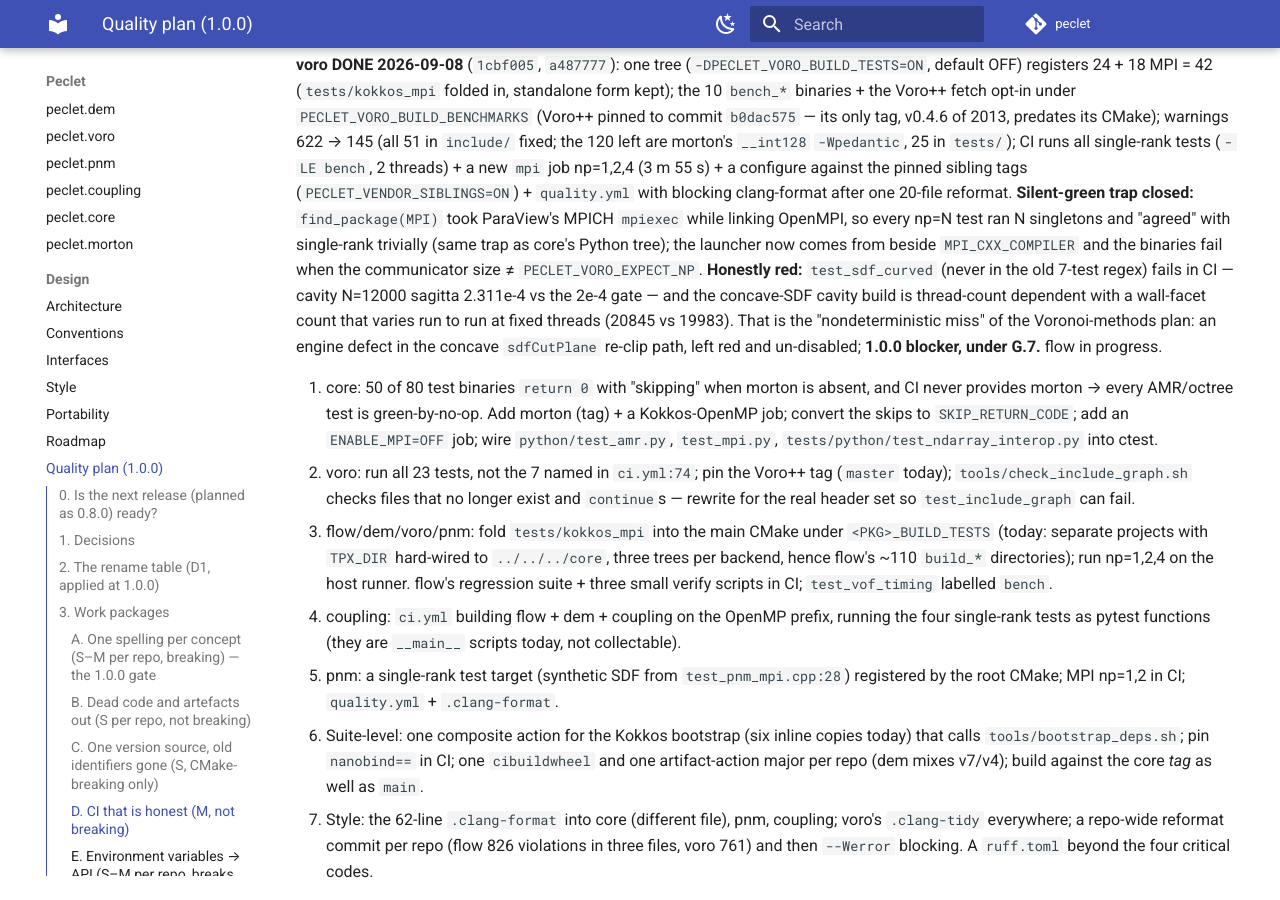
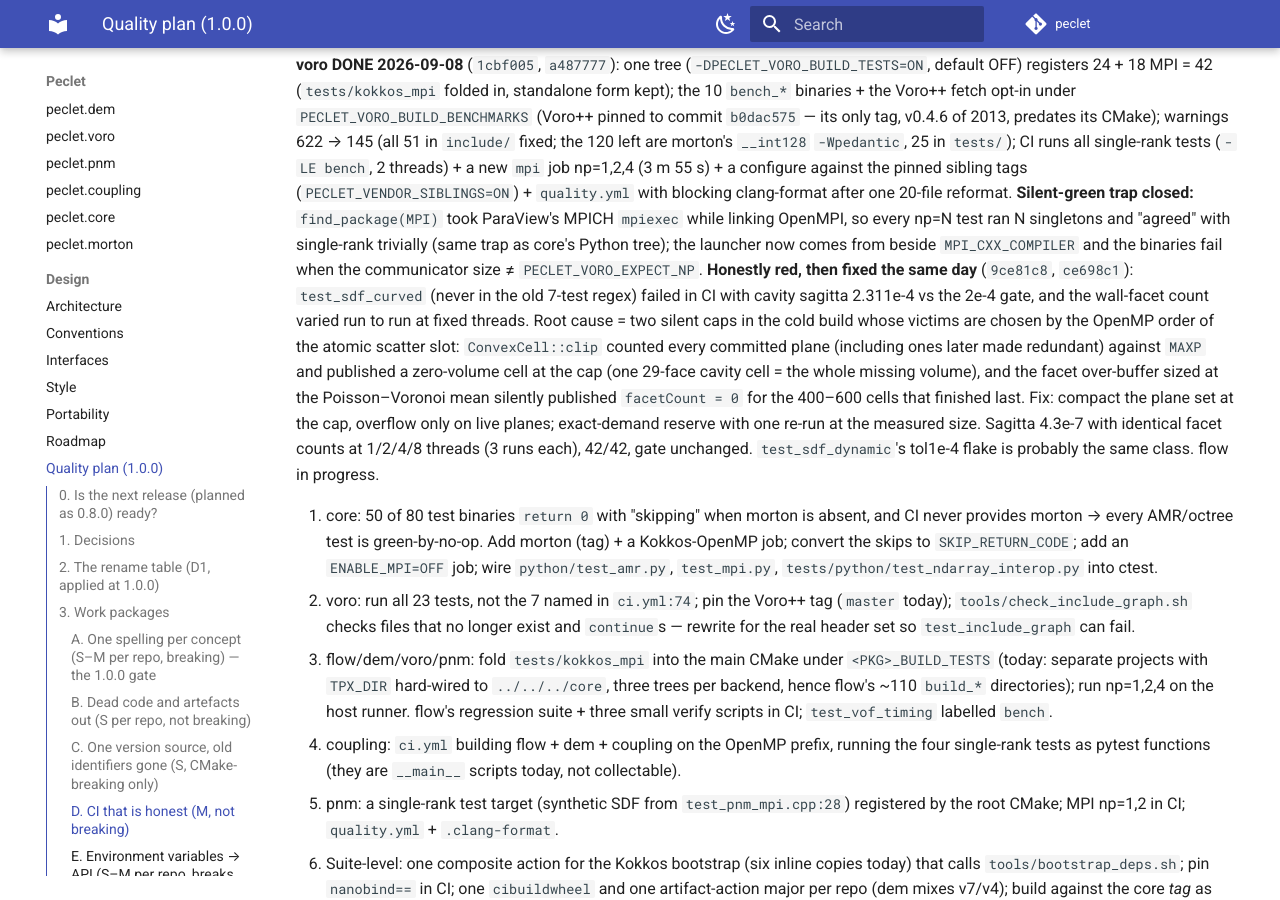
Before and after one commit to computational-chemical-engineering/peclet, an MkDocs documentation site: the page built from docs/QUALITY_PLAN.md, in a window 1280 px wide and 900 px high, scrolled down 5849 px. Built offline with MkDocs 1.6.1 and Material for MkDocs 9.7.7, drawn with Linux system fonts in a browser that asks for light colours; comment, search, counter and statistics services are not loaded; some of the changed text lies outside the part shown.

Commit message:
bump voro (ce698c1: test_sdf_curved root-caused — order-dependent silent overflow caps in clip and the facet over-buffer); QUALITY_PLAN, CLAUDE.md
Co-Authored-By: Claude Fable 5.1 <noreply@anthropic.com>
Claude-Session: https://claude.ai/code/session_01Wqm2gbrbGKeKH8YVUHoTch

```diff
--- a/docs/QUALITY_PLAN.md
+++ b/docs/QUALITY_PLAN.md
@@ -207,11 +207,17 @@ clang-format after one 20-file reformat. **Silent-green trap closed:** `find_pac
 ParaView's MPICH `mpiexec` while linking OpenMPI, so every np=N test ran N singletons and "agreed"
 with single-rank trivially (same trap as core's Python tree); the launcher now comes from beside
 `MPI_CXX_COMPILER` and the binaries fail when the communicator size ≠ `PECLET_VORO_EXPECT_NP`.
-**Honestly red:** `test_sdf_curved` (never in the old 7-test regex) fails in CI — cavity N=12000
-sagitta 2.311e-4 vs the 2e-4 gate — and the concave-SDF cavity build is thread-count dependent with
-a wall-facet count that varies run to run at fixed threads (20845 vs 19983). That is the
-"nondeterministic miss" of the Voronoi-methods plan: an engine defect in the concave `sdfCutPlane`
-re-clip path, left red and un-disabled; **1.0.0 blocker, under G.7.** flow in progress.
+**Honestly red, then fixed the same day** (`9ce81c8`, `ce698c1`): `test_sdf_curved` (never in the old
+7-test regex) failed in CI with cavity sagitta 2.311e-4 vs the 2e-4 gate, and the wall-facet count
+varied run to run at fixed threads. Root cause = two silent caps in the cold build whose victims are
+chosen by the OpenMP order of the atomic scatter slot: `ConvexCell::clip` counted every committed
+plane (including ones later made redundant) against `MAXP` and published a zero-volume cell at the
+cap (one 29-face cavity cell = the whole missing volume), and the facet over-buffer sized at the
+Poisson–Voronoi mean silently published `facetCount = 0` for the 400–600 cells that finished last.
+Fix: compact the plane set at the cap, overflow only on live planes; exact-demand reserve with one
+re-run at the measured size. Sagitta 4.3e-7 with identical facet counts at 1/2/4/8 threads (3 runs
+each), 42/42, gate unchanged. `test_sdf_dynamic`'s tol1e-4 flake is probably the same class.
+flow in progress.
 
 1. core: 50 of 80 test binaries `return 0` with "skipping" when morton is absent, and CI never
    provides morton → every AMR/octree test is green-by-no-op. Add morton (tag) + a Kokkos-OpenMP
@@ -394,5 +400,6 @@ lands; F and G.2 follow in the same repo.*
   `5ad3898`/`0e0c2cd` (one kernel set, 2873→2458 lines, 54-file output byte-identical, 9/9 host +
   CUDA); dem `5bb9bfd`…`8124d57` (47 ctests in one tree, scripts sorted, CI 2 m 47 s + 3 m 17 s).
   Details under §3.D / §3.G.3. core `69d6b0f`…`6bd091d` (109/164/7 ctests, six CI jobs, longest 17 min); voro `1cbf005`/`a487777`
-  (42 ctests one tree, MPI launcher trap closed, 622 → 145 warnings; `test_sdf_curved` honestly RED =
-  1.0.0 blocker under G.7).
+  (42 ctests one tree, MPI launcher trap closed, 622 → 145 warnings; `test_sdf_curved` honestly RED,
+  then root-caused the same day: order-dependent silent overflow caps, `9ce81c8`/`ce698c1`); morton
+  `5f35316` (headers `-Wpedantic`-clean, voro's 120 remaining warnings gone).
```
Also changed, not shown: CLAUDE.md (+1 -2 lines).
